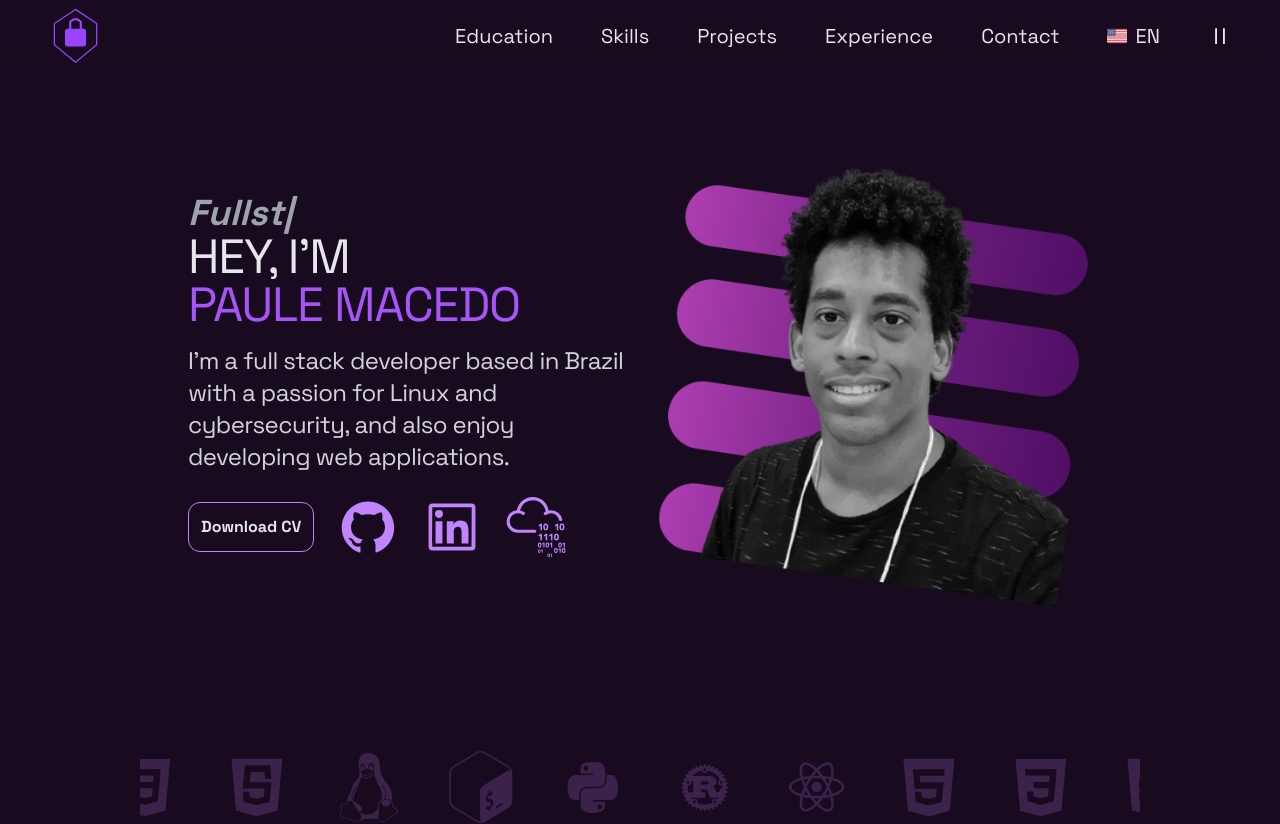
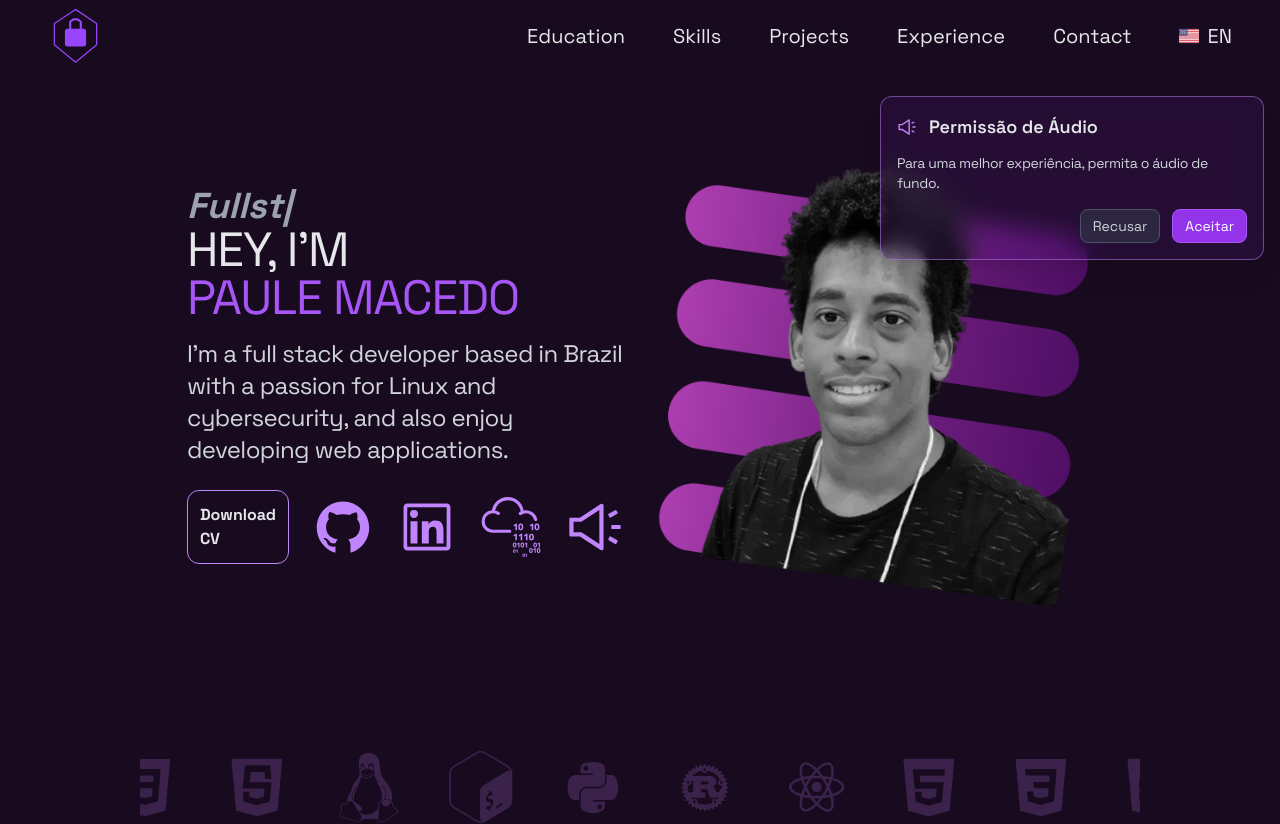
Before and after one commit to paulemacedo/Portifolio, a React (Vite) app: page / in a window 1280 px wide. Shown: the top 824 px of the page. Built offline with nearby package versions, Linux system fonts and the light colour scheme.

Commit message:
feat: implement audio playback feature with permission modal and controls in Hero component

```diff
--- /dev/null
+++ b/src/components/AudioPermissionModal.jsx
@@ -0,0 +1,60 @@
+import { useState } from 'react';
+import { motion } from 'framer-motion';
+import { AiOutlineSound, AiOutlineClose } from 'react-icons/ai';
+
+const AudioPermissionModal = ({ onAccept }) => {
+  const [visible, setVisible] = useState(true);
+
+  const handleAccept = () => {
+    setVisible(false);
+    onAccept();
+  };
+
+  const handleDecline = () => {
+    setVisible(false);
+  };
+
+  if (!visible) return null;
+
+  return (
+    <motion.div
+      initial={{ opacity: 0, x: 100, y: -20 }}
+      animate={{ opacity: 1, x: 0, y: 0 }}
+      exit={{ opacity: 0, x: 100 }}
+      transition={{ duration: 0.3, ease: "easeOut" }}
+      className="fixed top-24 right-4 z-40 max-w-sm"
+    >
+      <div className="bg-purple-900 bg-opacity-20 backdrop-blur-md p-4 rounded-xl border border-purple-400 border-opacity-50 shadow-xl">
+        <div className="flex items-center gap-3 mb-3">
+          <AiOutlineSound className="text-purple-400 text-xl" />
+          <h2 className="text-lg font-semibold text-gray-200">Permissão de Áudio</h2>
+        </div>
+
+        <p className="mb-4 text-sm text-gray-300">
+          Para uma melhor experiência, permita o áudio de fundo.
+        </p>
+
+        <div className="flex justify-end space-x-3">
+          <motion.button
+            whileHover={{ scale: 1.05 }}
+            whileTap={{ scale: 0.95 }}
+            onClick={handleDecline}
+            className="px-3 py-1.5 bg-gray-700 bg-opacity-50 text-gray-300 rounded-lg text-sm hover:bg-gray-600 transition-colors border border-gray-600"
+          >
+            Recusar
+          </motion.button>
+
+          <motion.button
+            whileHover={{ scale: 1.05 }}
+            whileTap={{ scale: 0.95 }}
+            onClick={handleAccept}
+            className="px-3 py-1.5 bg-purple-600 text-white rounded-lg text-sm hover:bg-purple-700 transition-colors border border-purple-500"
+          >
+            Aceitar
+          </motion.button>
+        </div>
+      </div>
+    </motion.div>
+  );
+}
+export default AudioPermissionModal;
--- a/src/components/Hero.jsx
+++ b/src/components/Hero.jsx
@@ -1,11 +1,12 @@
-import React, { useState } from "react";
+import React, { useState, useRef, useEffect } from "react";
 import Modal from "react-modal";
 import profilepic from "../assets/profpic.png";
 import { TypeAnimation } from "react-type-animation";
 import ShinyEffect from "./ShinyEffect";
 import { motion } from "framer-motion";
 import { useTranslation } from "react-i18next";
-import { AiOutlineGithub, AiOutlineLinkedin } from "react-icons/ai";
+import { AiOutlineGithub, AiOutlineLinkedin, AiOutlineSound, AiOutlinePause } from "react-icons/ai";
+import AudioPermissionModal from "./AudioPermissionModal";
 import {
     SiTryhackme,
     SiHackthebox,
@@ -34,7 +35,37 @@ const icons = [
 
 const Hero = () => {
   const [modalIsOpen, setModalIsOpen] = useState(false);
+  const [isPlaying, setIsPlaying] = useState(false);
+  const [showAudioModal, setShowAudioModal] = useState(true);
   const { t, i18n } = useTranslation();
+  const audioRef = useRef(new Audio('/Crescent-Moon-chosic.com.mp3'));
+
+  useEffect(() => {
+    audioRef.current.loop = true;
+  }, []);
+
+  const handleAcceptAudio = () => {
+    audioRef.current.play()
+      .then(() => {
+        console.log('Áudio ativado pelo usuário');
+        setIsPlaying(true);
+      })
+      .catch(err => {
+        console.log('Erro ao tentar tocar:', err);
+      });
+  };
+
+  const toggleAudio = () => {
+    if (!audioRef.current) return;
+
+    if (isPlaying) {
+      audioRef.current.pause();
+      setIsPlaying(false);
+    } else {
+      audioRef.current.play().catch(err => console.log('Erro ao tentar tocar:', err));
+      setIsPlaying(true);
+    }
+  };
 
   const openModal = () => {
     setModalIsOpen(true);
@@ -50,8 +81,14 @@ const Hero = () => {
     t("hero.cybersecurity"),
     1000,
   ];
-
   return (
+    <>
+      {showAudioModal && (
+        <AudioPermissionModal onAccept={() => {
+          handleAcceptAudio();
+          setShowAudioModal(false);
+        }} />
+      )}
     <div className="max-w-[1000px] mx-auto relative pt-24">
       <div className="grid md:grid-cols-2 place-items-center gap-8 p-12">
         <motion.div
@@ -141,14 +178,20 @@ const Hero = () => {
                 href="https://www.linkedin.com/in/Paulemacedo/"
               >
                 <AiOutlineLinkedin />
-              </motion.a>
-
-              <motion.a
+              </motion.a>              <motion.a
                 whileHover={{ scale: 1.2 }}
                 href="https://tryhackme.com/r/p/paulemacedo"
               >
                 <SiTryhackme />
               </motion.a>
+
+              <motion.div
+                whileHover={{ scale: 1.2 }}
+                onClick={toggleAudio}
+                className="cursor-pointer"
+              >
+                {isPlaying ? <AiOutlinePause /> : <AiOutlineSound />}
+              </motion.div>
             </div>
           </motion.div>
         </motion.div>
@@ -190,12 +233,11 @@ const Hero = () => {
             </div>
           ))}
         </motion.div>
-      </motion.div>
-
-      <div className="absolute inset-0 hidden md:block">
+      </motion.div>      <div className="absolute inset-0 hidden md:block">
         <ShinyEffect left={0} top={0} size={1400} />
       </div>
     </div>
+    </>
   );
 };
 
--- a/src/components/Navbar.jsx
+++ b/src/components/Navbar.jsx
@@ -1,63 +1,26 @@
 import {
   AiOutlineMenu,
   AiOutlineClose,
-  AiOutlineSound,
-  AiOutlinePause,
 } from 'react-icons/ai';
 import { Link } from 'react-scroll';
 import { motion } from 'framer-motion';
 import { useTranslation } from 'react-i18next';
-import { useState, useRef, useEffect } from 'react';
+import { useState } from 'react';
 import Logo from '../assets/logo.svg';
 import LanguageSwitcher from './LanguageSwitcher';
 
+
 const Navbar = () => {
   const [nav, setNav] = useState(false);
-  const [langDropdown, setLangDropdown] = useState(false);
-  const [isPlaying, setIsPlaying] = useState(false);
-  const { t, i18n } = useTranslation();
-const audioRef = useRef(new Audio('/Crescent-Moon-chosic.com.mp3'));
-
-  useEffect(() => {
-    audioRef.current.loop = true;
-
-    audioRef.current.play()
-      .then(() => {
-        console.log('Autoplay funcionou');
-        setIsPlaying(true);
-      })
-      .catch(err => {
-        console.log('Autoplay bloqueado:', err);
-        setIsPlaying(false);
-      });
-  }, []);
+  const { t } = useTranslation();
 
   const toggleNav = () => setNav(!nav);
   const closeNav = () => setNav(false);
-  const toggleLangDropdown = () => setLangDropdown(!langDropdown);
-
-  const handleLanguageChange = (lng) => {
-    i18n.changeLanguage(lng);
-    setLangDropdown(false);
-  };
-
-  const toggleAudio = () => {
-    if (!audioRef.current) return;
-
-    if (isPlaying) {
-      audioRef.current.pause();
-      setIsPlaying(false);
-    } else {
-      audioRef.current.play().catch(err => console.log('Erro ao tentar tocar:', err));
-      setIsPlaying(true);
-    }
-  };
 
   const menuVariants = {
     Open: { x: 0, transition: { stiffness: 20, damping: 15 } },
     Closed: { x: '-100%', transition: { stiffness: 20, damping: 15 } },
   };
-
   return (
     <div className='fixed top-0 left-0 w-full bg-opacity-70 backdrop-blur-md z-50 py-4'>
       <div className='max-w-[1300px] mx-auto flex justify-between text-gray-200 text-xl items-center px-12 h-10'>
@@ -69,11 +32,7 @@ const audioRef = useRef(new Audio('/Crescent-Moon-chosic.com.mp3'));
           <li className='cursor-pointer'><Link to='skills' smooth={true} offset={-50} duration={500}>{t('navbar.skills')}</Link></li>
           <li className='cursor-pointer'><Link to='portfolio' smooth={true} offset={-50} duration={500}>{t('navbar.portfolio')}</Link></li>
           <li className='cursor-pointer'><Link to='experience' smooth={true} offset={-80} duration={500}>{t('navbar.experience')}</Link></li>
-          <li className='cursor-pointer'><Link to='about' smooth={true} offset={-50} duration={500}>{t('navbar.contact')}</Link></li>
-          <li className='cursor-pointer'><LanguageSwitcher className="group" /></li>
-          <li className='cursor-pointer' onClick={toggleAudio}>
-            {isPlaying ? <AiOutlinePause size={24} /> : <AiOutlineSound size={24} />}
-          </li>
+          <li className='cursor-pointer'><Link to='about' smooth={true} offset={-50} duration={500}>{t('navbar.contact')}</Link></li>          <li className='cursor-pointer'><LanguageSwitcher className="group" /></li>
         </ul>
         <div className='md:hidden flex items-center'>
           <LanguageSwitcher className="mr-4" />
@@ -94,8 +53,7 @@ const audioRef = useRef(new Audio('/Crescent-Moon-chosic.com.mp3'));
             <li><Link to="experience" onClick={closeNav} smooth={true} offset={-80} duration={500}>{t('navbar.experience')}</Link></li>
             <li><Link to="about" onClick={closeNav} smooth={true} offset={-50} duration={500}>{t('navbar.contact')}</Link></li>
           </ul>
-        </motion.div>
-      </div>
+        </motion.div>      </div>
     </div>
   );
 };
--- a/src/index.css
+++ b/src/index.css
@@ -36,3 +36,19 @@ span {
 .bg-primary-color-dark {
     @apply bg-purple-800
 }
+
+/* Animação para o modal de áudio */
+@keyframes slide-in {
+  from {
+    opacity: 0;
+    transform: translateX(100%) translateY(-20px);
+  }
+  to {
+    opacity: 1;
+    transform: translateX(0) translateY(0);
+  }
+}
+
+.animate-slide-in {
+  animation: slide-in 0.3s ease-out;
+}
```
